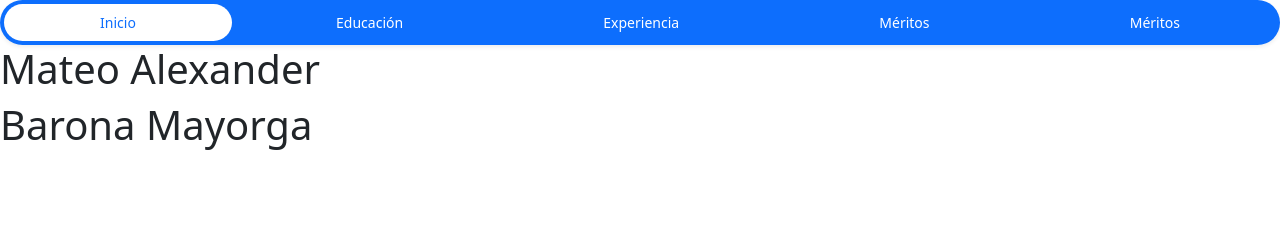
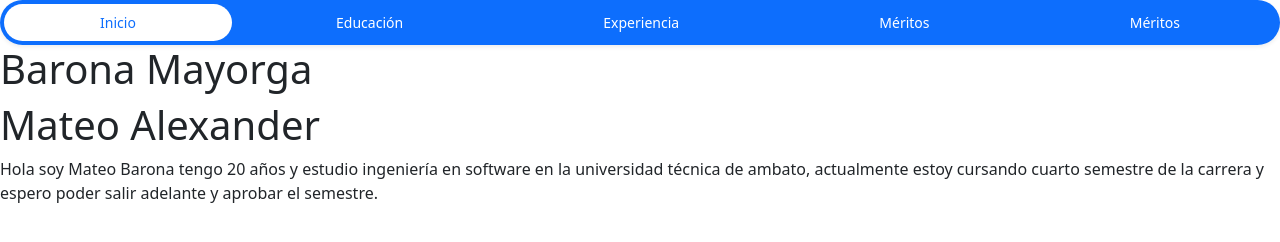
Before and after one commit to FlacoBarona/PracticaGit4A_BaronaMateo, a plain HTML site: page index.html in a window 1280 px wide. Drawn offline with nearby package versions, Linux system fonts and the light colour scheme.

Commit message:
Se agregó un resumen de mi CV.

```diff
--- a/index.html
+++ b/index.html
@@ -29,8 +29,11 @@
       </ul>
 </nav>
 <section>
+    <h1>Barona Mayorga</h1>
     <h1>Mateo Alexander</h1>
-    <h1>Barona Mayorga</h1>
+    <p>Hola soy Mateo Barona tengo 20 años y estudio ingeniería en software en la universidad técnica de ambato, actualmente estoy cursando
+        cuarto semestre de la carrera y espero poder salir adelante y aprobar el semestre.
+    </p>
 </section>
 </body>
 </html>
```
